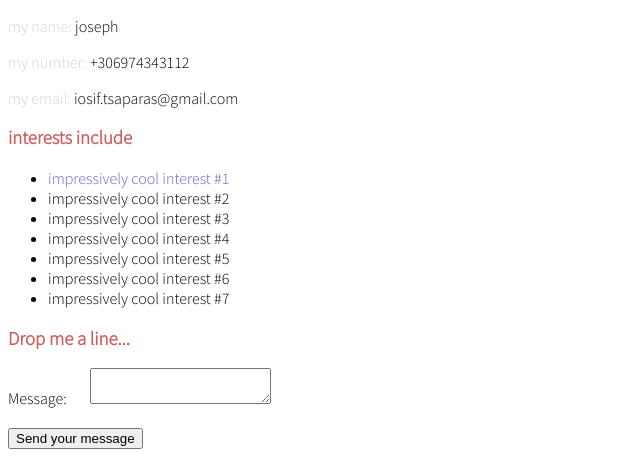
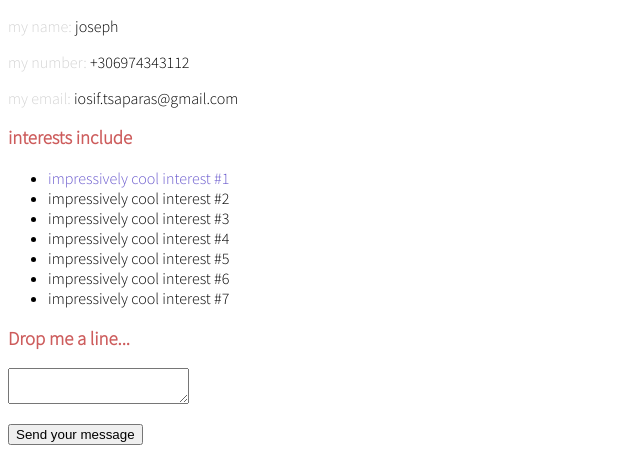
Before and after one commit to joseph-xx/joseph-xx.github.io, a plain HTML site: page index.html in a window 1280 px wide. Shown: the part 417-882 px from the top of the page, without its empty margins (0-640 px from the left). Drawn offline with Linux system fonts and the light colour scheme.

Commit message:
fixed contact form

```diff
--- a/index.html
+++ b/index.html
@@ -36,8 +36,7 @@
 <form action="/my-handling-form-page" method="post">
 
     <div>
-        <label for="msg">Message:</label>
-        <span2><textarea id="msg"></textarea></span2>
+    <span2><textarea id="msg"></textarea></span2>
     </div><br>
 
     <div class="button">
--- a/stylesheet.css
+++ b/stylesheet.css
@@ -4,7 +4,7 @@ span {color: SlateBlue ;}
 
 span1 {color: lightGray;}
 
-span2 {padding-left: 20px;}
+span2 {padding-left: 0px;}
 
 body {font-family: 'Source Sans Pro', sans-serif;}
 
```
